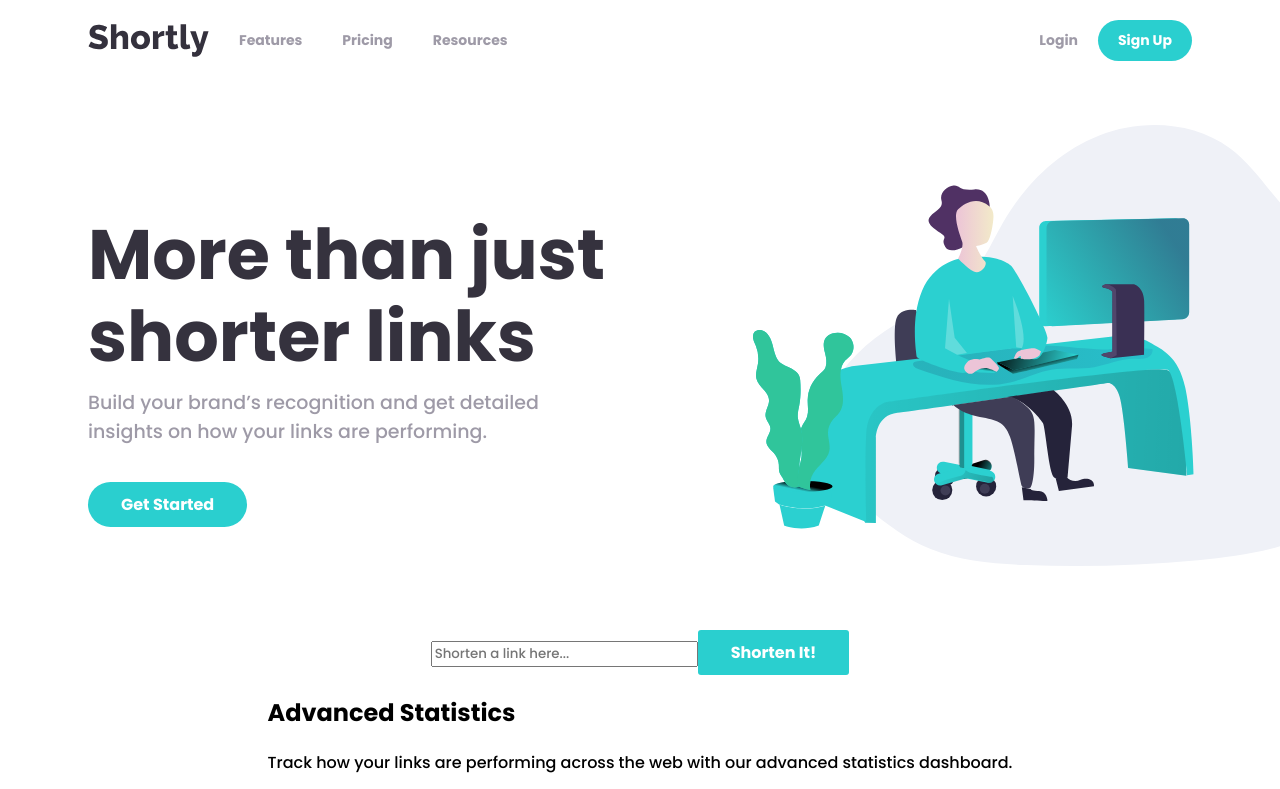
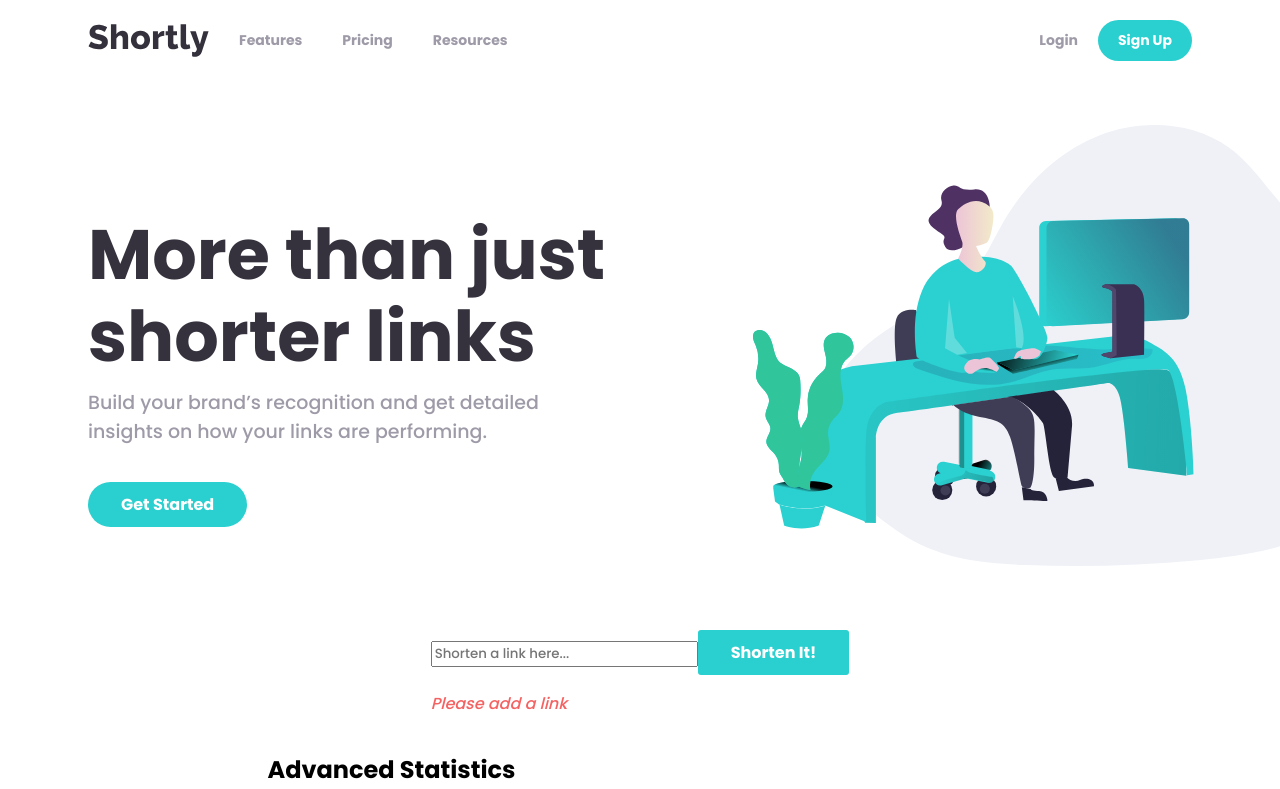
Before and after one commit to Abdelghafour122/url-shortening, a React (Create React App) app: page / in a window 1280 px wide. Shown: the top 789 px of the page. Built offline with nearby package versions, Linux system fonts and the light colour scheme.

Commit message:
finally made a functioning list

```diff
--- a/src/Components/InputField.jsx
+++ b/src/Components/InputField.jsx
@@ -1,42 +1,6 @@
-import React, { useEffect, useState } from "react";
-import { getShortLink } from "../requests";
+import React, { useMemo } from "react";
 
-const LINK_REGEX =
-  /[(http(s)?)://(www.)?a-zA-Z0-9@:%._+~#=]{2,256}\.[a-z]{2,6}\b([-a-zA-Z0-9@:%_+.~#?&//=]*)$/;
-const PUBLIC_URL = "https://api.shrtco.de/v2/shorten";
-
-const InputField = () => {
-  const [link, setLink] = useState("");
-  const [validLink, setValidLink] = useState(true);
-  const [linkInfo, setLinkInfo] = useState({});
-  const [resLink, setResLink] = useState("");
-
-  const handleClick = async () => {
-    setValidLink(LINK_REGEX.test(link));
-    if (!LINK_REGEX.test(link)) return;
-    shortenLink();
-  };
-
-  const shortenLink = async () => {
-    // const shortLink = await fetch(`${PUBLIC_URL}?url=${link}`, {
-    //   method: "GET",
-    // })
-    //   .then((data) => data.json())
-    //   .then((res) =>
-    //     //  setLinkInfo(res)
-    //     console.log(res)
-    //   );
-
-    // const info = await getShortLink(link)
-    setLinkInfo(await getShortLink(link));
-  };
-
-  useEffect(() => {
-    console.log(linkInfo);
-    linkInfo.data && setResLink(linkInfo.data.result);
-    console.log(resLink);
-  }, [linkInfo, resLink]);
-
+const InputField = ({ link, setLink, handleClick, validLink }) => {
   return (
     <div className="input-holder">
       <input
@@ -50,7 +14,11 @@ const InputField = () => {
       <button className="squared big" onClick={handleClick}>
         Shorten It!
       </button>
-      {!validLink && <p className="err">Please add a link</p>}
+      {!validLink ? (
+        <p className="err">Please add a link</p>
+      ) : (
+        !validLink && link === "" && <p className="err">Can't be empty</p>
+      )}
     </div>
   );
 };
--- a/src/Components/ShortenedLink.jsx
+++ b/src/Components/ShortenedLink.jsx
@@ -1,13 +1,16 @@
 import React from "react";
 
-const ShortenedLink = ({ link }) => {
+const ShortenedLink = ({ shortLink, originalLink }) => {
   return (
     <div className="shortened">
-      <p> {link} </p>
+      <p> {originalLink} </p>
       <div className="right">
-        <p>{/* THE SHORTENED LINK HERE */}</p>
+        <a href={shortLink} target="_blank" rel="noreferrer">
+          {shortLink}
+        </a>
         <button className="squared">
           {/* MAKE A STATE TO SWITCH BETWEEN COPY AND COPIED */}
+          Copy
         </button>
       </div>
     </div>
--- /dev/null
+++ b/src/Routes/Homepage/LinksList.jsx
@@ -0,0 +1,20 @@
+import React from "react";
+import ShortenedLink from "../../Components/ShortenedLink";
+
+const LinksList = ({ linksList }) => {
+  return (
+    <div className="links-list">
+      {linksList.map((link, ind) => {
+        return (
+          <ShortenedLink
+            key={ind}
+            shortLink={link.result}
+            originalLink={link.link}
+          />
+        );
+      })}
+    </div>
+  );
+};
+
+export default LinksList;
--- a/src/Routes/Homepage/StatsSection.jsx
+++ b/src/Routes/Homepage/StatsSection.jsx
@@ -1,16 +1,47 @@
-import React, { useState } from "react";
+import React, { useEffect, useState } from "react";
 import InputField from "../../Components/InputField";
 import Statistic from "../../Components/Statistic";
 
 import { statsArr } from "../../stats";
+import { getShortLink } from "../../requests";
+import LinksList from "./LinksList";
+
+const LINK_REGEX =
+  /[(http(s)?)://(www.)?a-zA-Z0-9@:%._+~#=]{2,256}\.[a-z]{2,6}\b([-a-zA-Z0-9@:%_+.~#?&//=]*)$/;
+
 const StatsSection = () => {
-  const [shortList, setShortList] = useState([]);
+  const [link, setLink] = useState(String);
+  const [validLink, setValidLink] = useState(LINK_REGEX.test(link));
+  const [linksList, setLinksList] = useState([]);
+
+  useEffect(() => {
+    setValidLink(LINK_REGEX.test(link));
+  }, [link]);
+
+  const handleClick = async () => {
+    if (!validLink) return;
+    const result = await getShortLink(link);
+    addShortLink({ link, result });
+  };
+
+  const addShortLink = (newShortLinkData) => {
+    setLinksList((prevList) => [...prevList, newShortLinkData]);
+  };
+
+  useEffect(() => {
+    console.log(linksList);
+  }, [linksList]);
 
   return (
     <div className="stats">
       <div className="container df fd-c ai-c jc-sb">
-        <InputField />
-
+        <InputField
+          link={link}
+          validLink={validLink}
+          handleClick={handleClick}
+          setLink={setLink}
+        />
+        <LinksList linksList={linksList} />
         <section className="text">
           <h2>Advanced Statistics</h2>
           <p>
--- a/src/requests.js
+++ b/src/requests.js
@@ -6,9 +6,8 @@ export const getShortLink = async (link) => {
     .get(`${PUBLIC_URL}?url=${link}`, {
       headers: { accept: "Application/json" },
     })
-    // .then((data) => data.json())
-    // .then((res) => res)
-    .catch((error) => console.error(error));
+    .then((res) => res.data.result.full_short_link)
+    .catch((error) => console.log(error));
 
   return result;
 };
```
